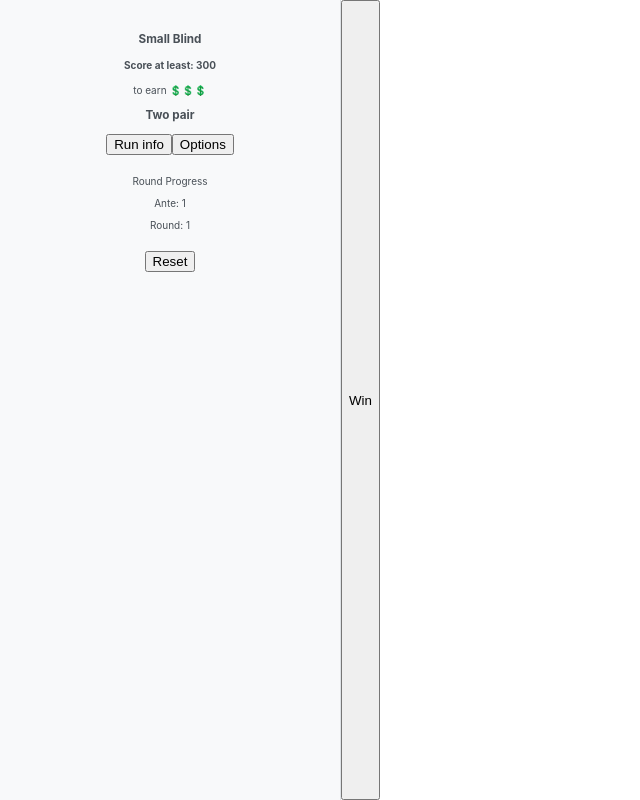
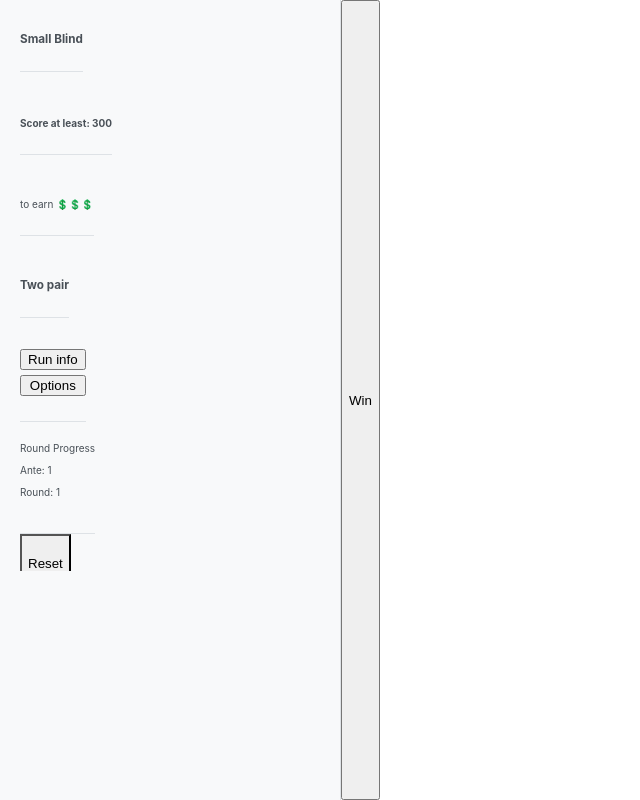
Before and after one commit to oreoshake-s-team/browslatro, a React (Create React App) app: page / in a window 1280 px wide. Shown: the whole page, without its empty margins (0-640 px from the left). Built offline with nearby package versions, Linux system fonts and the light colour scheme.

Commit message:
formatting from claude

```diff
--- a/src/App.css
+++ /dev/null
@@ -1,38 +0,0 @@
-.App {
-  text-align: center;
-}
-
-.App-logo {
-  height: 40vmin;
-  pointer-events: none;
-}
-
-@media (prefers-reduced-motion: no-preference) {
-  .App-logo {
-    animation: App-logo-spin infinite 20s linear;
-  }
-}
-
-.App-header {
-  background-color: #282c34;
-  min-height: 100vh;
-  display: flex;
-  flex-direction: column;
-  align-items: center;
-  justify-content: center;
-  font-size: calc(10px + 2vmin);
-  color: white;
-}
-
-.App-link {
-  color: #61dafb;
-}
-
-@keyframes App-logo-spin {
-  from {
-    transform: rotate(0deg);
-  }
-  to {
-    transform: rotate(360deg);
-  }
-}
--- a/src/App.js
+++ b/src/App.js
@@ -1,4 +1,3 @@
-import "./App.css";
 import { useState } from "react";
 
 function App() {
--- a/src/index.css
+++ b/src/index.css
@@ -1,22 +1,60 @@
 .App {
   display: flex;
-  gap: 0;
-  min-height: 100vh;
+  flex-direction: row;
+  height: 100vh;
   margin: 0;
+}
+
+.game {
+  flex: 1;
+  display: flex;
+  align-items: center;
+  justify-content: center;
+}
+
+.win-button {
+  padding: 10px 20px;
+  font-size: 1.1rem;
 }
 
 .sidebar {
   width: 300px;
   flex-shrink: 0;
   padding: 2rem;
+  padding-bottom: 3rem;
   background-color: #f8f9fa;
   border-right: 1px solid #dee2e6;
   overflow-y: auto;
   margin: 0;
+  align-items: flex-start;
+  display: flex;
+  flex-direction: column;
 }
 
-.sidebar > div {
-  margin-bottom: 2rem;
+.sidebar > * {
+  padding-bottom: 2.5rem;
+  border-bottom: 1px solid #dee2e6;
+}
+
+.sidebar > * + * {
+  padding-top: 2rem;
+}
+
+.sidebar > *:last-child {
+  border-bottom: none;
+  padding-bottom: 0;
+}
+
+.sub-info-progress {
+  display: flex;
+  flex-direction: row;
+  gap: 1rem;
+}
+
+.sub-info {
+  display: flex;
+  flex-direction: column;
+  gap: 0.5rem;
 }
 
 html {
@@ -33,3 +71,7 @@ body {
   margin: 0;
   padding: 0;
 }
+
+#root {
+  flex: 1;
+}
```
